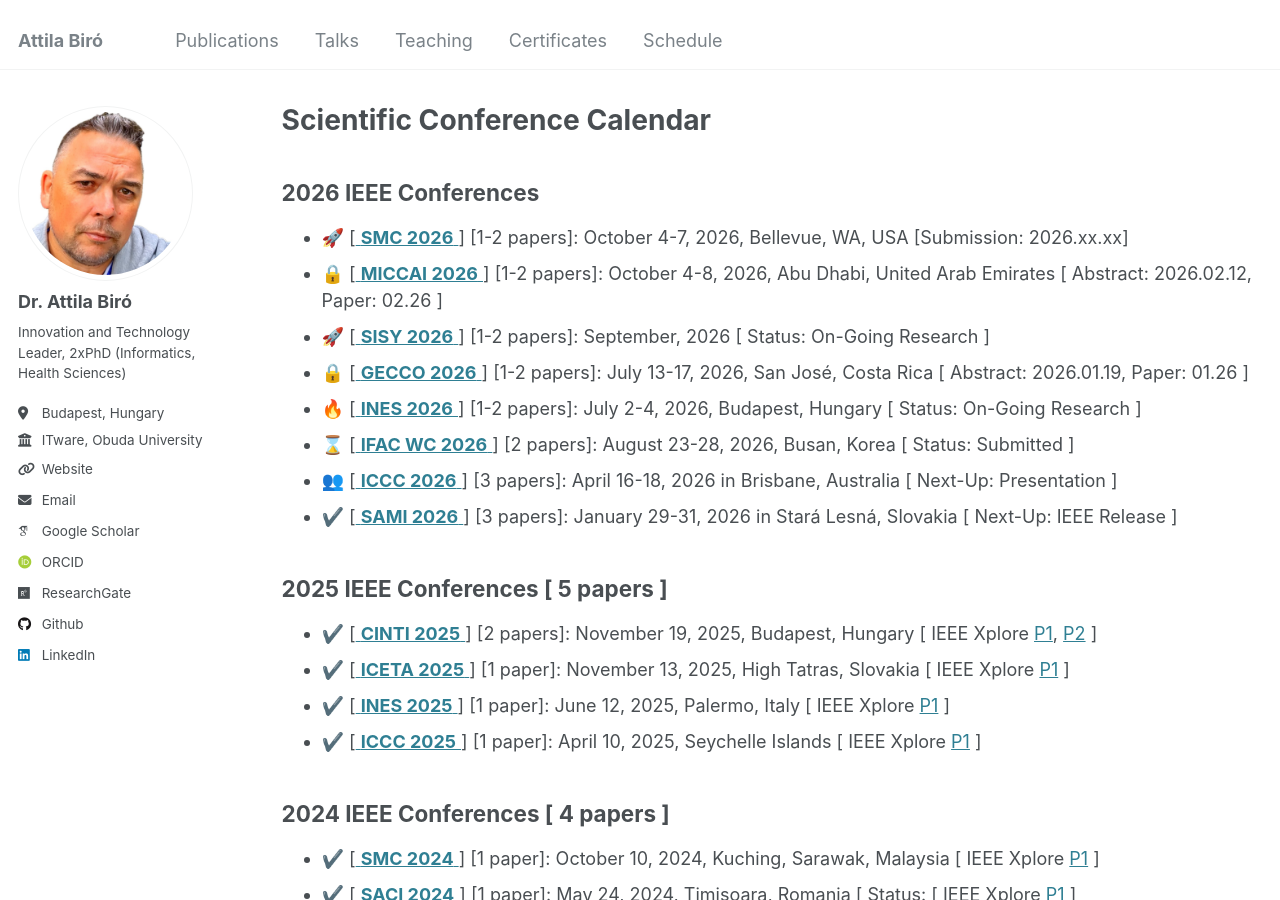
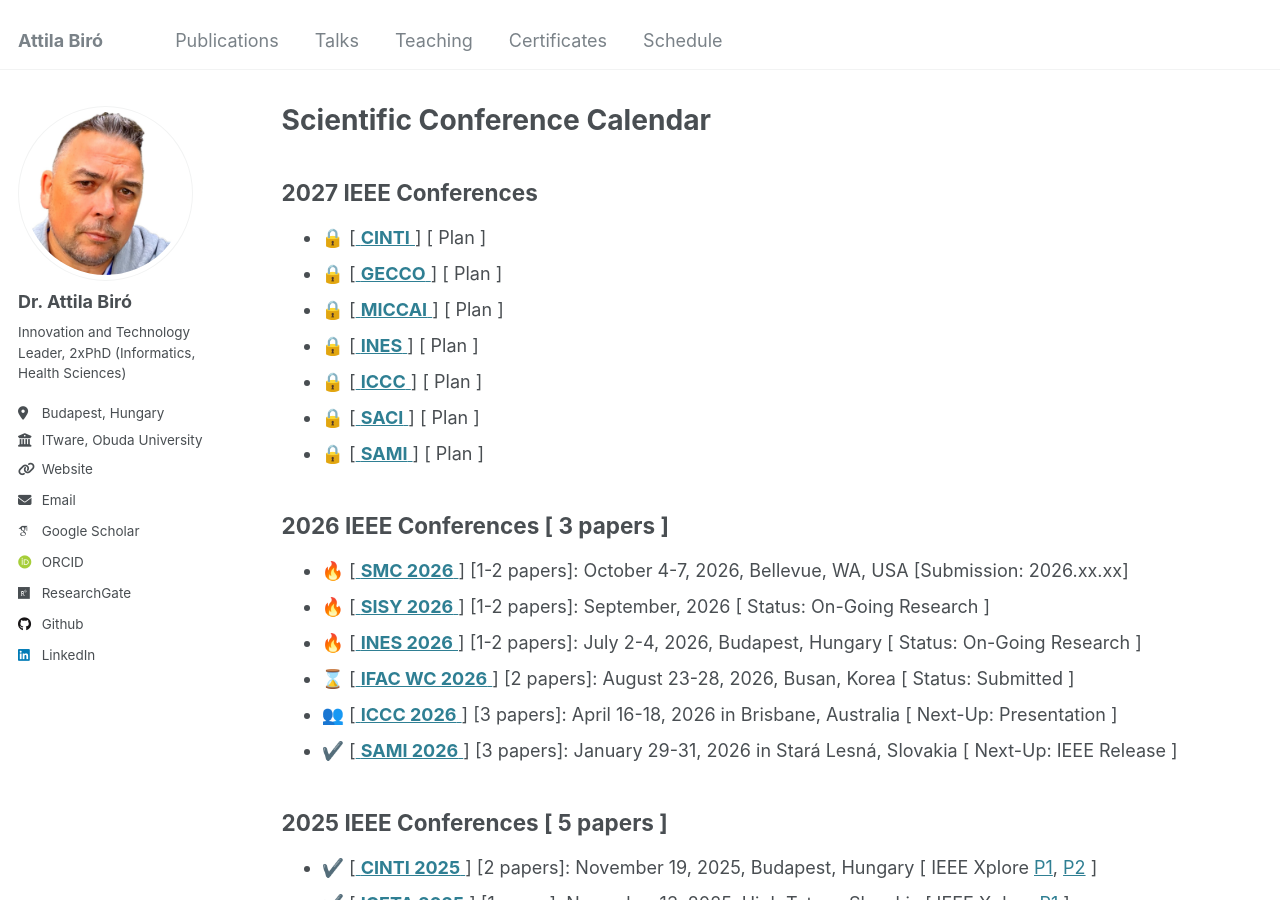
Before and after one commit to biroka/biroka.github.io, a Jekyll site: the page built from _pages/schedule.md, in a window 1280 px wide and 900 px high. Built offline with Jekyll 4.4.1, drawn with Linux system fonts in a browser that asks for light colours; emoji names are drawn with the system emoji font; some web fonts are replaced.

Commit message:
Update schedule.md

```diff
--- a/_pages/schedule.md
+++ b/_pages/schedule.md
@@ -5,12 +5,18 @@ permalink: /schedule/
 author_profile: true
 ---
 
+## 2027 IEEE Conferences
+ * :lock: [[ **CINTI** ](https://conf.uni-obuda.hu/cinti2027/) ] [ Plan ]
+ * :lock: [[ **GECCO** ](http://gecco-2026.sigevo.org) ] [ Plan ]
+ * :lock: [[ **MICCAI** ](https://conferences.miccai.org) ] [ Plan ]
+ * :lock: [[ **INES** ](http://www.ines-conf.org/) ] [ Plan ]
+ * :lock: [[ **ICCC** ](https://conf.uni-obuda.hu/iccc2027) ] [ Plan ]
+ * :lock: [[ **SACI** ](https://conf.uni-obuda.hu/saci2027/) ] [ Plan ]
+ * :lock: [[ **SAMI** ](https://conf.uni-obuda.hu/sami2027/) ] [ Plan ]
 
-## 2026 IEEE Conferences
-  * :rocket: [[ **SMC 2026** ](https://www.ieeesmc2026.org/) ] [1-2 papers]: October 4-7, 2026, Bellevue, WA, USA [Submission: 2026.xx.xx]
-  * :lock: [[ **MICCAI 2026** ](https://conferences.miccai.org/2026/en/default.asp) ] [1-2 papers]: October 4-8, 2026, Abu Dhabi, United Arab Emirates [ Abstract: 2026.02.12, Paper: 02.26 ]
-  * :rocket: [[ **SISY 2026** ](https://conf.uni-obuda.hu/sisy2026/) ] [1-2 papers]: September, 2026 [ Status: On-Going Research ]
-  * :lock: [[ **GECCO 2026** ](http://gecco-2026.sigevo.org/HomePage) ] [1-2 papers]: July 13-17, 2026, San José, Costa Rica [ Abstract: 2026.01.19, Paper: 01.26 ]
+## 2026 IEEE Conferences [ 3 papers ]
+  * :fire: [[ **SMC 2026** ](https://www.ieeesmc2026.org/) ] [1-2 papers]: October 4-7, 2026, Bellevue, WA, USA [Submission: 2026.xx.xx]
+  * :fire: [[ **SISY 2026** ](https://conf.uni-obuda.hu/sisy2026/) ] [1-2 papers]: September, 2026 [ Status: On-Going Research ]
   * :fire: [[ **INES 2026** ](http://www.ines-conf.org/ines-conf/2026index.html) ] [1-2 papers]: July 2-4, 2026, Budapest, Hungary [ Status: On-Going Research ]
   * :hourglass: [[ **IFAC WC 2026** ](https://www.ifac2026.org/fairDash.do) ] [2 papers]: August 23-28, 2026, Busan, Korea [ Status: Submitted ]
   * :busts_in_silhouette: [[ **ICCC 2026** ](https://conf.uni-obuda.hu/iccc2026/) ] [3 papers]: April 16-18, 2026 in Brisbane, Australia [ Next-Up: Presentation ]
```
